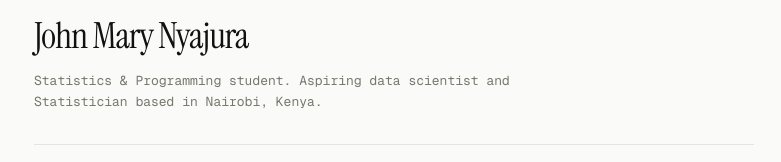
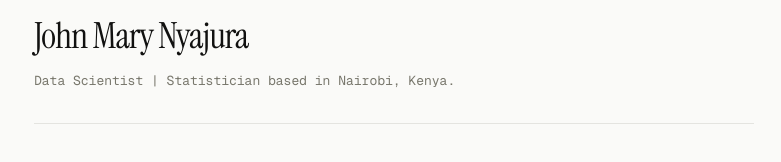
Before and after one commit to Okalmary254/john-mary, a React (Vite) app: page /about in a window 1280 px wide. Shown: the part 128-290 px from the top of the page, without its empty margins (246-1027 px from the left). Built offline with nearby package versions, Linux system fonts and the light colour scheme; no server answers.

Commit message:
refined intro

```diff
--- a/src/data/config.js
+++ b/src/data/config.js
@@ -9,7 +9,7 @@ export const EMAILJS = {
 export const SITE = {
   name:        'John Mary Nyajura',
   role:        'Data Scientist & Statistician',
-  tagline:     'Statistics & Programming Student | Aspiring Data Scientist',
+  tagline:     'Statistics | Data Scientist',
   description: 'Passionate about data science, AI, and web development.',
   university:  'Mama Ngina University',
   company:     'AMREC Consultants',
--- a/src/pages/About.jsx
+++ b/src/pages/About.jsx
@@ -65,7 +65,7 @@ export default function About() {
       <PageHeader
         label="About"
         title="John Mary Nyajura"
-        subtitle="Statistics & Programming student. Aspiring data scientist and Statistician based in Nairobi, Kenya."
+        subtitle="Data Scientist | Statistician based in Nairobi, Kenya."
       />
 
       {/* Bio + Photo */}
```
